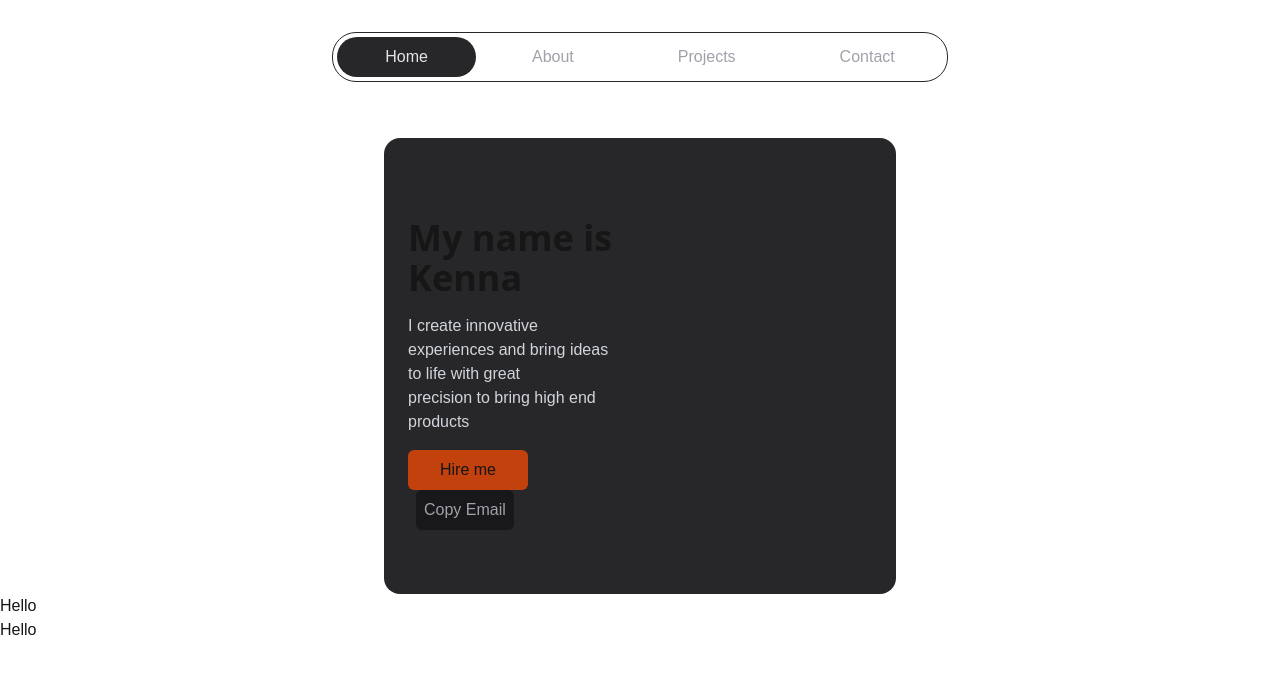
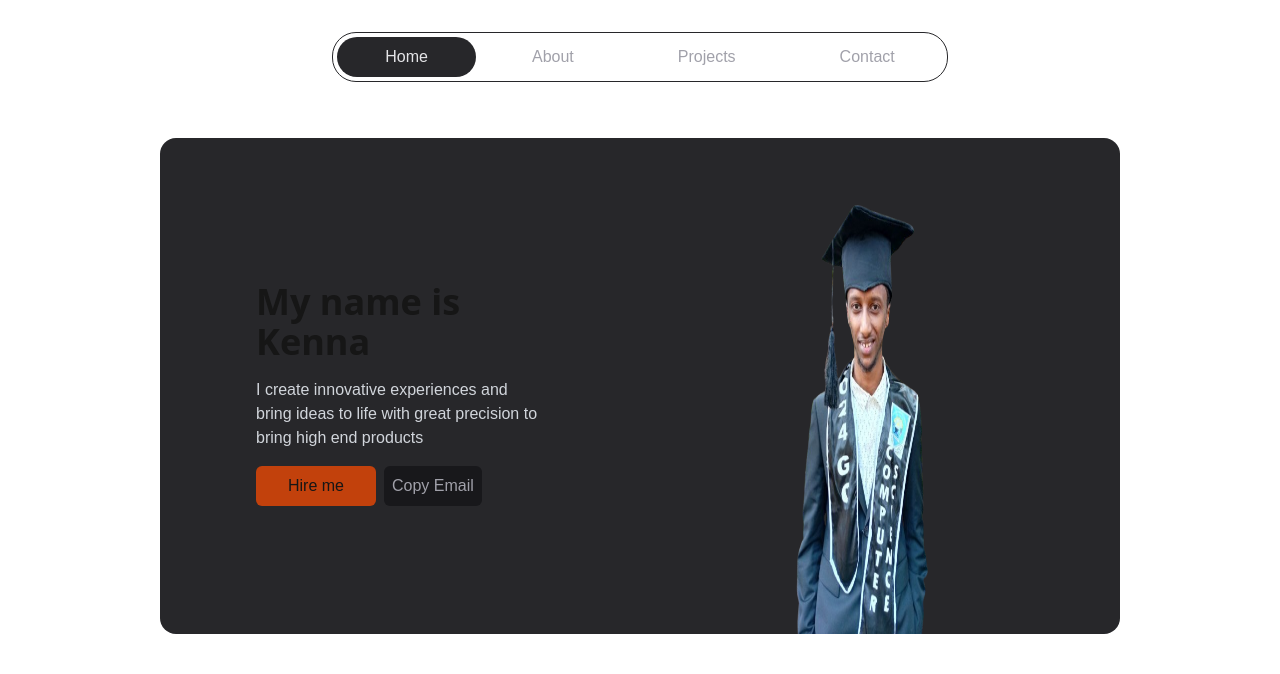
Before and after one commit to kennataddese6/portfolio, a Next.js app: page / in a window 1280 px wide. Shown: the top 674 px of the page. Built offline with nearby package versions, Linux system fonts and the light colour scheme.

Commit message:
add hero sectiona and install react-icons

```diff
--- a/app/page.tsx
+++ b/app/page.tsx
@@ -1,19 +1,19 @@
 import Navbar from "./ui/navbar";
 import Image from "next/image";
-import me from "@/app/me.png";
+import me from "@/app/heroImage.png";
 
 export default function Home() {
   return (
     <>
       <Navbar />
-      <section className="bg-zinc-800 grid grid-cols-2 rounded-2xl lg:mx-96 mt-6">
-        <div className="px-6 py-16 ">
+      <section className="bg-zinc-800 grid grid-cols-2 rounded-2xl lg:w-3/4 mx-auto mt-6">
+        <div className="lg:px-4 py-16">
+          <div className="lg:px-4 xl:px-20 py-16 ">
             <h1 className="text-4xl font-sans my-4 font-bold">
               My name is Kenna
             </h1>
-          <p className="my-4 text-gray-300">
+            <p className="my-4  text-gray-300">
               I create innovative experiences and bring ideas to life with great{" "}
-            <br />
               precision to bring high end products
             </p>
             <button className="bg-orange-700 py-2 px-8 rounded-md">
@@ -23,11 +23,11 @@ export default function Home() {
               Copy Email
             </button>
           </div>
-        <div className="px-6 py-8 "></div>
+        </div>
+        <div className="px-6  flex justify-center">
+          <Image src={me} alt="my Image" width={300} className="xl:w-2/4" />
+        </div>
       </section>
-
-      <section>Hello</section>
-      <section>Hello</section>
     </>
   );
 }
--- a/app/ui/navbar.tsx
+++ b/app/ui/navbar.tsx
@@ -1,7 +1,7 @@
 export default function Navbar() {
   return (
     <nav className="py-8 flex sticky top-0">
-      <ul className="border border-zinc-800  flex justify-between mx-auto  rounded-3xl w-auto backdrop-blur-md">
+      <ul className="border border-zinc-800 flex justify-between mx-auto  rounded-3xl w-auto backdrop-blur-md">
         <li className="bg-zinc-800 px-12 py-2 m-1 rounded-3xl cursor-pointer text-zinc-200">
           Home
         </li>
```
Also changed, not shown: package.json (+5 -4 lines), app/heroImage.png (added), 1 other file (tests, documents, lock files or other folders). Lines whose indentation alone changed are shown as unchanged.
